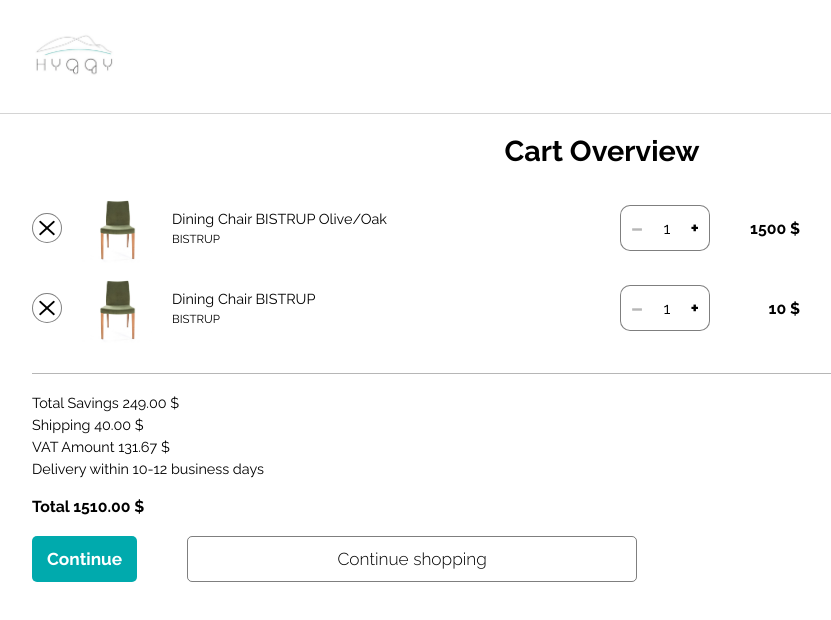
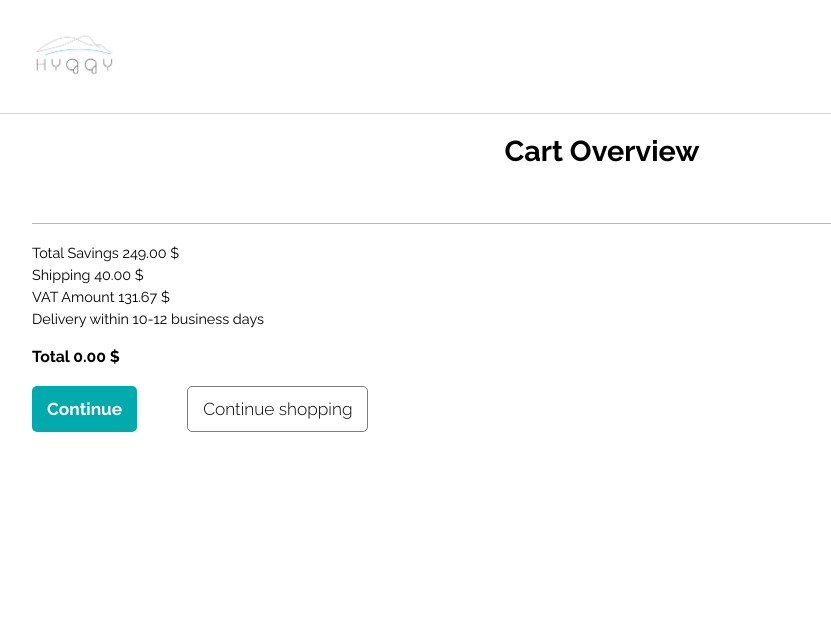
Before and after one commit to evgeniy5002/Jysk, a React (Vite) app in the folder Jysk/Jysk/jysk.client/: page /cart in a window 1280 px wide. Shown: the top 620 px of the page, without its empty margins (38-869 px from the left). Built offline with nearby package versions, Linux system fonts and the light colour scheme.

Commit message:
Add full cart support via localStorage

```diff
--- a/Jysk/Jysk/jysk.client/src/components/CartItems.jsx
+++ b/Jysk/Jysk/jysk.client/src/components/CartItems.jsx
@@ -10,7 +10,7 @@ export default function CartItems({ items, onRemove, onQuantityChange, preview =
                     image={item.image}
                     title={item.title}
                     subtitle={item.subtitle}
-                    price={item.price}
+                    price={item.newPrice}
                     currency={item.currency}
                     quantity={item.quantity}
                     onRemove={() => onRemove?.(item.id)}
--- a/Jysk/Jysk/jysk.client/src/components/CartModal.jsx
+++ b/Jysk/Jysk/jysk.client/src/components/CartModal.jsx
@@ -5,41 +5,37 @@ import chair from '../assets/img/chair.png';
 import '../styles/components/CartModal.scss';
 import CartModalItem from './CartModalItem';
 import { useCartModal } from './CartModalContext';
+import { getCartItems, removeFromCart } from "../utils/cartCookie";
+
 
 export default function CartModal() {
   const { isCartModalOpen, closeCartModal } = useCartModal();
   const navigate = useNavigate();
 
-  const initialProducts = Array(4).fill({
-    image: chair,
-    name: 'BISTRUP Dining Chair, Olive/Door Oak',
-    newPrice: '1 005',
-    oldPrice: '1 437',
-  });
-
-  const [products, setProducts] = useState(initialProducts);
+  const [products, setProducts] = useState([]);
   const [shippingCost, setShippingCost] = useState(0);
 
-  const handleRemove = (idToRemove) => {
-    setProducts(products.filter((_, id) => id !== idToRemove));
-  };
   useEffect(() => {
     if (isCartModalOpen) {
-      document.body.classList.add('body-no-scroll');
+      document.body.classList.add("body-no-scroll");
+      const items = getCartItems();
+      setProducts(items);
     } else {
-      document.body.classList.remove('body-no-scroll');
+      document.body.classList.remove("body-no-scroll");
     }
-    return () => {
-      document.body.classList.remove('body-no-scroll');
-    };
   }, [isCartModalOpen]);
 
-  const totalPrice = products.reduce((acc, item) => acc + Number(item.newPrice.replace(/\s/g, '')), 0);
+  const totalPrice = products.reduce((acc, item) => acc + (item.newPrice * (item.quantity || 1)), 0);
 
+  const handleRemove = (id) => {
+    removeFromCart(id);
+    setProducts(getCartItems());
+  };
   const handleCheckoutClick = () => {
     closeCartModal();
     navigate('/cart');
   };
+
   return (
     <>
       <div
@@ -47,15 +43,17 @@ export default function CartModal() {
         onClick={closeCartModal}
       />
       <div className={`filter-cart ${isCartModalOpen ? 'open' : ''}`}>
-        <div className='scrollable-container'>
+        <div className='scrollable-container' key={products.length}>
           {products.length > 0 ? (
-            products.map((product, index) => (
-              <CartModalItem
-                key={index}
-                product={product}
-                onRemove={() => handleRemove(index)}
-              />
-            ))
+            products.flatMap((product, index) =>
+              Array(product.quantity || 1).fill(null).map((_, i) => (
+                <CartModalItem
+                  key={`${index}-${i}`}
+                  product={product}
+                  onRemove={() => handleRemove(index)}
+                />
+              ))
+            )
           ) : (
            <div className='flex-center'>
             <p>Your cart is empty</p>
--- a/Jysk/Jysk/jysk.client/src/components/ProductSummary.jsx
+++ b/Jysk/Jysk/jysk.client/src/components/ProductSummary.jsx
@@ -1,7 +1,6 @@
 import React from 'react';
 import Rating from './Rating';
 import DeliverySelector from './DeliverySelector';
-import CartModal from "../components/CartModal";
 import QuantityInput from "../components/QuantityInput";
 
 export default function ProductSummary({
@@ -19,11 +18,11 @@ export default function ProductSummary({
   isStoreAvailable,
   storeCount,
 
+  quantity,
+  onQuantityChange,
   onAddToCart,
 
-  isCartModalOpen,
-  openCartModal,
-  closeCartModal
+  openCartModal
 }) {
   return (
     <div className="product-sumup flex-col">
@@ -60,7 +59,7 @@ export default function ProductSummary({
       </div>
 
       <div className="add-to-basket-wrapper">
-        <QuantityInput defaultValue={1} />
+        <QuantityInput defaultValue={quantity} onChange={onQuantityChange} />
 
         <button
           className="button-add"
@@ -71,8 +70,6 @@ export default function ProductSummary({
         >
           Add
         </button>
-        <CartModal isOpen={isCartModalOpen} onClose={closeCartModal} />
-
       </div>
     </div>
   );
--- a/Jysk/Jysk/jysk.client/src/pages/Cart.jsx
+++ b/Jysk/Jysk/jysk.client/src/pages/Cart.jsx
@@ -1,56 +1,48 @@
 import React, { useState, useEffect } from "react";
 import { useNavigate, useOutletContext } from 'react-router-dom';
+import { getCartItems, saveCartItems} from "../utils/cartCookie";
+
 import "../styles/pages/Cart.scss"
-import chair from '../assets/img/chair.png';
 import CartItems from "../components/CartItems";
 
 export default function Cart() {
     const navigate = useNavigate();
     const { setTitle } = useOutletContext();
+    const [cartItems, setCartItems] = useState(() => getCartItems());
 
     useEffect(() => {
         setTitle("Cart Overview");
     }, [setTitle]);
 
-    const [cartItems, setCartItems] = useState([
-        {
-            id: 1,
-            image: chair,
-            title: "Dining Chair BISTRUP Olive/Oak",
-            subtitle: "BISTRUP",
-            price: 1500,
-            quantity: 1,
-        },
-        {
-            id: 2,
-            image: chair,
-            title: "Dining Chair BISTRUP",
-            subtitle: "BISTRUP",
-            price: 10,
-            quantity: 1
-        }
-    ]);
-
     const handleRemove = (id) => {
-        setCartItems(prev => prev.filter(item => item.id !== id));
+        const updatedItems = cartItems.filter(item => item.id !== id);
+        setCartItems(updatedItems);
+        saveCartItems(updatedItems);
     };
 
     const handleQuantityChange = (id, newQuantity) => {
-        setCartItems(prev => prev.map(item => {
-            if (item.id === id) {
-                return { ...item, quantity: newQuantity };
-            }
-            return item;
-        }));
+    setCartItems(prev => {
+        const updated = prev.map(item => {
+        if (item.id === id) {
+            return { ...item, quantity: newQuantity };
+        }
+        return item;
+        });
+
+        saveCartItems(updated);
+
+        return updated;
+    });
     };
 
     const totalSavings = 249.00;
     const shippingCost = 40.00;
     const vatAmount = 131.67;
-    const totalAmount = cartItems.reduce(
-        (sum, item) => sum + item.price * item.quantity,
-        0
-    );
+    const totalAmount = cartItems.reduce((sum, item) => {
+        const price = Number(item.newPrice || 0);
+        const quantity = Number(item.quantity || 0);
+        return sum + price * quantity;
+    }, 0);
 
     const handleContinueClick = () => {
         navigate('/payment');
@@ -74,7 +66,7 @@ export default function Cart() {
                 <p>Total {totalAmount.toFixed(2)} $</p>
                 <div className="flex-row">
                     <button className="btn-checkout" onClick={handleContinueClick}>Continue</button>
-                    <button className="btn-continue">Continue shopping</button>
+                    <button className="btn-continue-shopping">Continue shopping</button>
                 </div>
             </div>
         </div>
--- a/Jysk/Jysk/jysk.client/src/pages/Payment.jsx
+++ b/Jysk/Jysk/jysk.client/src/pages/Payment.jsx
@@ -1,19 +1,17 @@
 import React, { useState, useEffect } from "react";
 import { useNavigate, useOutletContext } from 'react-router-dom';
+import { getCartItems, saveCartItems} from "../utils/cartCookie";
 
 import TermsCheckbox from "../components/TermsCheckbox";
 import CartItems from "../components/CartItems";
 
-import chair from "../assets/img/chair.png";
 import "../styles/pages/Payment.scss";
 
 export default function Payment() {
     const navigate = useNavigate();
     const { setTitle } = useOutletContext();
-    useEffect(() => {
-        setTitle("Payment");
-    }, [setTitle]);
 
+    const [cartItems, setCartItems] = useState(() => getCartItems());
     const [acceptedTerms, setAcceptedTerms] = useState(false);
     const [error, setError] = useState('');
 
@@ -27,24 +25,6 @@ export default function Payment() {
         phone: ''
     });
 
-    const [cartItems] = useState([
-        {
-            id: 1,
-            image: chair,
-            title: "Dining Chair BISTRUP Olive/Oak",
-            subtitle: "BISTRUP",
-            price: 1500,
-            quantity: 1,
-        },
-        {
-            id: 2,
-            image: chair,
-            title: "Dining Chair BISTRUP",
-            subtitle: "BISTRUP",
-            price: 10,
-            quantity: 1
-        }
-    ]);
 
     const handleChange = (e) => {
         setFormData(prev => ({
@@ -52,6 +32,11 @@ export default function Payment() {
             [e.target.name]: e.target.value
         }));
     };
+
+    useEffect(() => {
+        setTitle("Payment");
+    }, [setTitle]);
+
 
     const handleContinue = () => {
         const { firstName, lastName, city, street, houseNumber, email, phone } = formData;
--- a/Jysk/Jysk/jysk.client/src/pages/Product.jsx
+++ b/Jysk/Jysk/jysk.client/src/pages/Product.jsx
@@ -1,7 +1,9 @@
 import React, { useEffect, useState, useRef } from 'react';
 import { useLocation } from 'react-router-dom';
 import { useCartModal } from '../components/CartModalContext';
+import { addToCart } from "../utils/cartCookie";
 import axios from 'axios';
+import Cookies from 'js-cookie';
 
 import BodySection from "../components/BodySection";
 import ProductGallery from '../components/ProductGallery';
@@ -131,8 +133,20 @@ export default function Product() {
         setDeliveryOption(opt);
       };
     const handleAddToCart = () => {
-        console.log("Adding to cart:", { title, price, quantity, deliveryOption });
-      };
+      const cartItem = {
+      id,
+      title,
+      newPrice: Math.round(price),
+      oldPrice: Math.round(oldPrice),
+      quantity,
+      deliveryOption,
+      image: images[0] || "",
+    };
+      console.log(quantity);
+      addToCart(cartItem);
+      openCartModal();
+    };
+
     return (
       <>
         <BodySection>
@@ -157,6 +171,7 @@ export default function Product() {
                 storeCount={storeCount}
 
                 quantity={quantity}
+                onQuantityChange={setQuantity}
                 onAddToCart={handleAddToCart}
 
                 isCartModalOpen={isCartModalOpen}
--- a/Jysk/Jysk/jysk.client/src/styles/pages/Cart.scss
+++ b/Jysk/Jysk/jysk.client/src/styles/pages/Cart.scss
@@ -123,7 +123,7 @@ $cart-item-image: 70px;
     font-weight: bold;
   }
 
-  .btn-continue {
+  .btn-continue-shopping {
     color: $color-text-dark;
     border: 1px solid #00000080;
     font-weight: 300;
--- a/Jysk/Jysk/jysk.client/src/styles/pages/Payment.scss
+++ b/Jysk/Jysk/jysk.client/src/styles/pages/Payment.scss
@@ -27,6 +27,15 @@
     display: flex;
     flex-direction: column;
     gap: 10px;
+
+    .btn-continue{
+      width: 100%!important;
+      max-width: 100%!important;
+    }
+    .btn-cancel{
+      width: 100%!important;
+      max-width: 100%!important;
+    }
   }
 
   .preview-container{
@@ -87,6 +96,7 @@
       border: none;
       font-weight: 700;
       color: $color-text-light;
+      width: 100%;
     }
 
     .btn-cancel {
--- /dev/null
+++ b/Jysk/Jysk/jysk.client/src/utils/cartCookie.js
@@ -0,0 +1,33 @@
+export function getCartItems() {
+  const items = localStorage.getItem('cart');
+  return items ? JSON.parse(items) : [];
+}
+
+export function saveCartItems(items) {
+  localStorage.setItem('cart', JSON.stringify(items));
+}
+
+export function addToCart(product) {
+  const cart = getCartItems();
+  const existingItem = cart.find(item => item.id === product.id);
+
+  if (existingItem) {
+    existingItem.quantity += product.quantity;
+  } else {
+    cart.push({...product});
+  }
+  console.log("Cart after add:", cart);
+  saveCartItems(cart);
+}
+
+export function removeFromCart(id) {
+  let items = getCartItems();
+  if (items[id]) {
+    if (items[id].quantity > 1) {
+      items[id].quantity -= 1;
+    } else {
+      items.splice(id, 1);
+    }
+    saveCartItems(items);
+  }
+}
```
